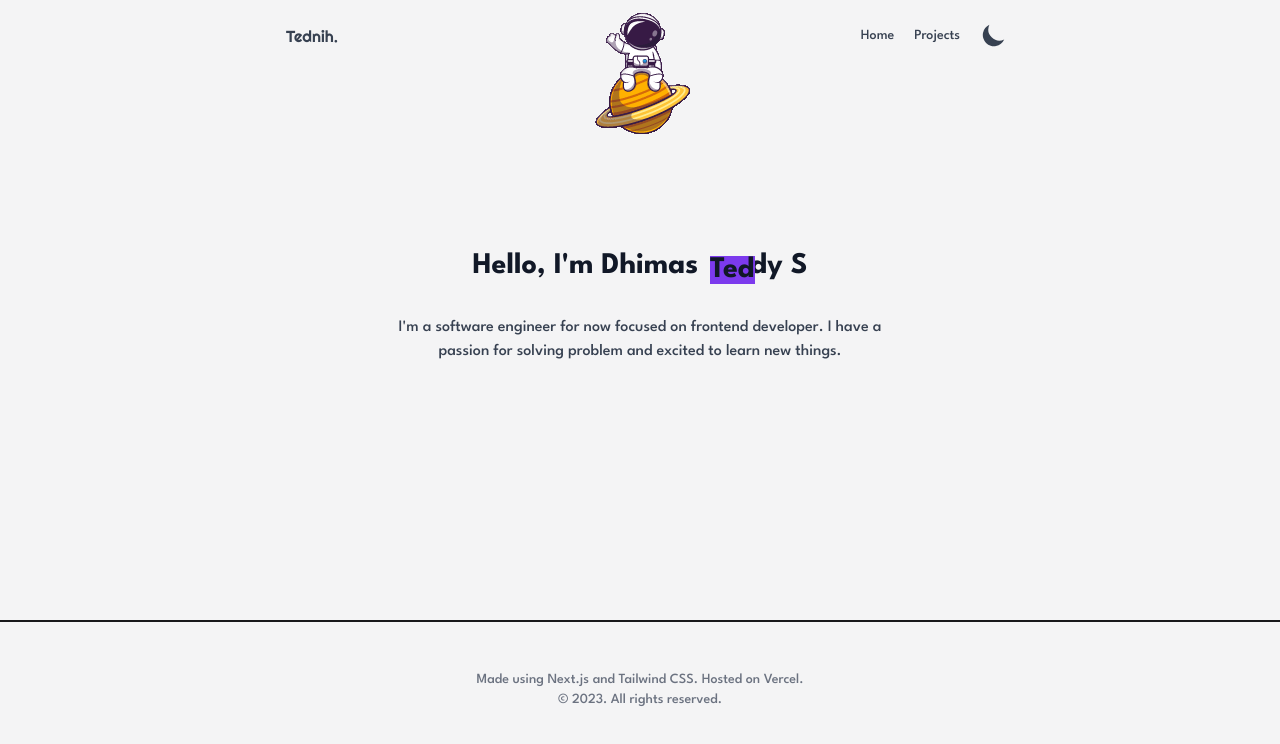
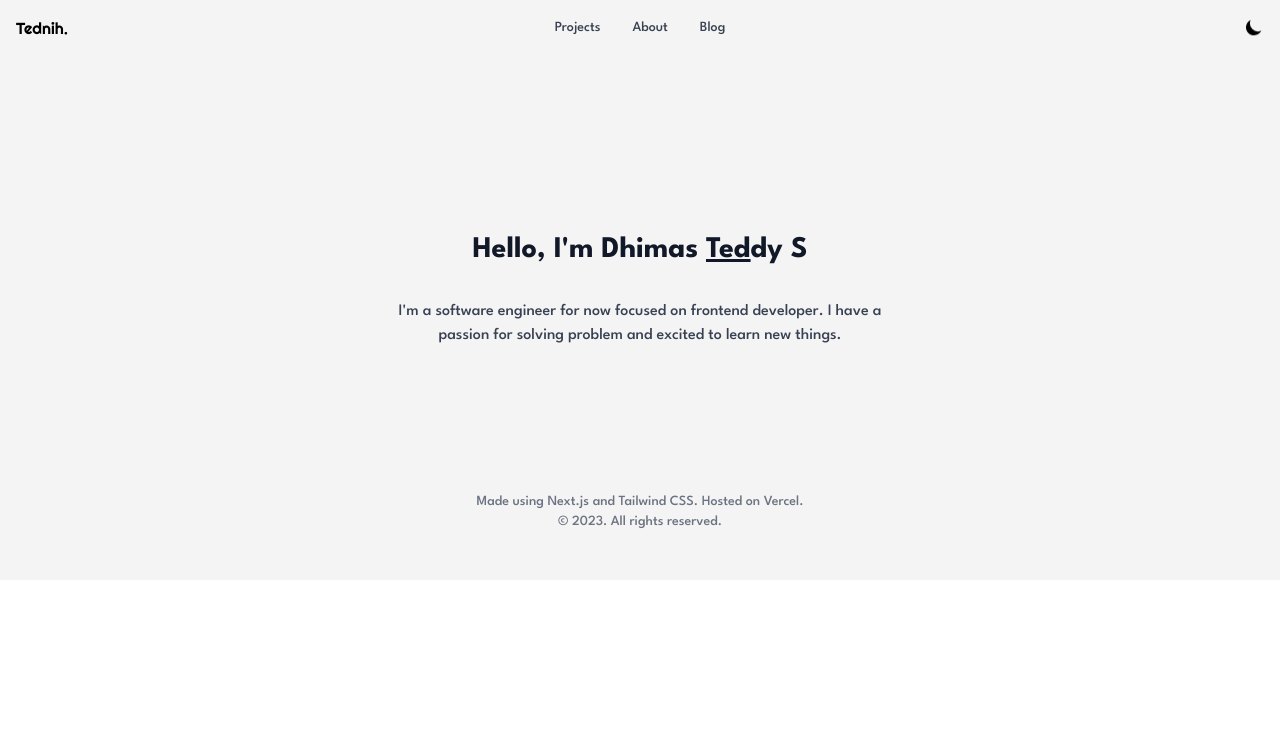
Before and after one commit to tednih/tednih-nextjs, a Next.js app: page / in a window 1280 px wide. Shown: the top 744 px of the page. Built offline with nearby package versions, Linux system fonts and the light colour scheme.

Commit message:
update detail projects

```diff
--- a/app/components/darkMode.js
+++ b/app/components/darkMode.js
@@ -20,7 +20,7 @@ const DarkMode = () => {
     if (currentTheme === "dark") {
       return (
         <SunIcon
-          className="w-7 h-7"
+          className="w-5 h-5"
           role="button"
           onClick={() => setTheme("light")}
         />
@@ -28,7 +28,7 @@ const DarkMode = () => {
     } else {
       return (
         <MoonIcon
-          className="w-7 h-7"
+          className="w-5 h-5"
           role="button"
           onClick={() => setTheme("dark")}
         />
--- a/app/components/footer.js
+++ b/app/components/footer.js
@@ -2,10 +2,10 @@ import React from "react";
 
 const Footer = () => {
   return (
-    <div>
+    <div className="">
       <footer
         aria-label="Site Footer"
-        className="bg-zinc-100 dark:bg-zinc-900 mx-auto flex lg:max-w-[1440px] items-center justify-between p-4 border-t-2 border-zinc-900 dark:border-gray-50"
+        className="bg-zinc-100 dark:bg-zinc-900 mx-auto flex lg:max-w-[1440px] items-center justify-between p-4"
       >
         <div className="mx-auto max-w-screen-xl px-4 py-8 sm:px-6 lg:px-8">
           <div className="flex justify-center sm:justify-start">
--- a/app/components/navbar.js
+++ b/app/components/navbar.js
@@ -1,45 +1,60 @@
 import Link from "next/link";
 import React from "react";
 import DarkMode from "./darkMode";
+import { ViewListIcon } from "@heroicons/react/solid";
 
 function Navbar() {
   return (
-    <div>
-      <nav
-        aria-label="Site Nav"
-        className="mx-auto flex max-w-3xl items-center justify-between p-4 bg-transparent"
-      >
-        <Link
-          href="/"
-          className="inline-flex h-10 w-20 items-center justify-center text-gray-700 dark:text-gray-50 font-righteous"
-        >
-          Tednih.
-        </Link>
+    <header
+      aria-label="Site Header"
+      className="bg-zinc-100 dark:bg-zinc-900 lg:max-w-[1440px] m-auto"
+    >
+      <div class="mx-auto max-w-screen-xl p-4 ">
+        <div class="flex items-center justify-between gap-4 lg:gap-10">
+          <div class="flex lg:w-0 lg:flex-1 font-righteous">
+            <Link href="/">Tednih.</Link>
+          </div>
 
-        <ul className="flex items-center gap-5 text-sm font-medium text-gray-700 dark:text-gray-50">
-          <li>
+          <nav
+            aria-label="Site Nav"
+            class="hidden gap-8 text-sm font-medium md:flex"
+          >
             <Link
-              className="relative font-medium before:absolute before:-bottom-1 before:h-0.5 before:w-full before:scale-x-0 before:bg-violet-600 before:transition hover:before:scale-x-100"
-              href="/"
-            >
-              Home
-            </Link>
-          </li>
-
-          <li>
-            <Link
-              className="relative font-medium before:absolute before:-bottom-1 before:h-0.5 before:w-full before:scale-x-0 before:bg-violet-600 before:transition hover:before:scale-x-100"
+              class="text-gray-700 dark:text-gray-100 relative font-medium before:absolute before:-bottom-1 before:h-0.5 before:w-full before:origin-right before:scale-x-0 before:bg-zinc-900 dark:before:bg-zinc-100 before:transition hover:before:scale-100"
               href="/projects"
             >
               Projects
             </Link>
-          </li>
-          <li className="animate-bounce">
+            <Link
+              class="text-gray-700 dark:text-gray-100 relative font-medium before:absolute before:-bottom-1 before:h-0.5 before:w-full before:origin-right before:scale-x-0 before:bg-zinc-900 dark:before:bg-zinc-100 before:transition hover:before:scale-100"
+              href="/projects"
+            >
+              About
+            </Link>
+            <Link
+              class="text-gray-700 dark:text-gray-100 relative font-medium before:absolute before:-bottom-1 before:h-0.5 before:w-full before:origin-right before:scale-x-0 before:bg-zinc-900 dark:before:bg-zinc-100 before:transition hover:before:scale-100"
+              href="/projects"
+            >
+              Blog
+            </Link>
+          </nav>
+
+          <div class="flex-1 items-center justify-end gap-4 sm:flex animate-bounce">
             <DarkMode />
-          </li>
-        </ul>
-      </nav>
-    </div>
+          </div>
+
+          <div class="lg:hidden md:hidden">
+            <button
+              class="rounded-lg bg-gray-100 p-2 text-gray-600"
+              type="button"
+            >
+              <span class="sr-only">Open menu</span>
+              <ViewListIcon className="w-5 h-5" />
+            </button>
+          </div>
+        </div>
+      </div>
+    </header>
   );
 }
 
--- a/app/home.css
+++ b/app/home.css
@@ -1,6 +1,7 @@
-.bg-space {
-  background-image: url(../public/space.gif);
-
+.bg-comp {
+  background-image: url(../public/computer.png);
+  background-size: cover;
+  width: 100%;
   background-repeat: no-repeat;
-  background-position: top;
+  background-position: center;
 }
--- a/app/page.js
+++ b/app/page.js
@@ -9,21 +9,17 @@ export const metadata = {
 export default function Home() {
   return (
     <>
-      <div className=" bg-space lg:max-w-[1440px] h-auto m-auto bg-zinc-100 dark:bg-zinc-900 ">
-        <Navbar />
-
+      <Navbar />
+      <div className="lg:max-w-[1440px] h-auto m-auto bg-zinc-100 dark:bg-zinc-900 ">
         <section>
           <div className="p-8 md:p-12 lg:px-16 lg:py-24 hover:cursor-default">
             <div className="mx-auto max-w-lg text-center mt-20">
               <h2 className="text-2xl text-gray-900 dark:text-white font-bold md:text-3xl">
-                Hello, I'm Dhimas{" "}
-                <span className="inset-1 hover:-inset-0 hover:bg-transparent bg-violet-600 relative">
-                  Ted
-                </span>
+                Hello, I'm Dhimas <span className="underline">Ted</span>
                 dy S
               </h2>
 
-              <p className="text-gray-700 dark:text-gray-100 mt-8 mb-40">
+              <p className="text-gray-700 dark:text-gray-100 mt-8 my-30">
                 I'm a software engineer for now focused on frontend developer. I
                 have a passion for solving problem and excited to learn new
                 things.
--- a/app/projects/[id]/page.js
+++ b/app/projects/[id]/page.js
@@ -16,7 +16,7 @@ const DetailProjects = ({ params }) => {
   return (
     <div>
       <Navbar />
-      <section className="lg:max-w-[1440px] m-auto overflow-hidden bg-zinc-100 dark:bg-zinc-900 sm:grid sm:grid-cols-2 sm:items-center">
+      <section className="lg:max-w-[1440px] m-auto overflow-hidden bg-zinc-100 dark:bg-zinc-900 lg:grid lg:grid-cols-2 lg:items-center lg:py-16">
         <div className="p-8 md:p-12 lg:px-16 lg:py-14">
           <div className="mx-auto max-w-xl text-center sm:text-left">
             <h2 className="text-2xl font-bold text-gray-900 dark:text-white md:text-3xl">
@@ -32,7 +32,7 @@ const DetailProjects = ({ params }) => {
         <Image
           alt=""
           src={detail.foto}
-          className="h-full w-full object-fit rounded-md"
+          className="lg:h-full lg:w-full h-[300px] w-[600px] m-auto object-fit items-center rounded-md"
         />
       </section>
       <Footer />
```
Also changed, not shown: public/computer.png (added).
